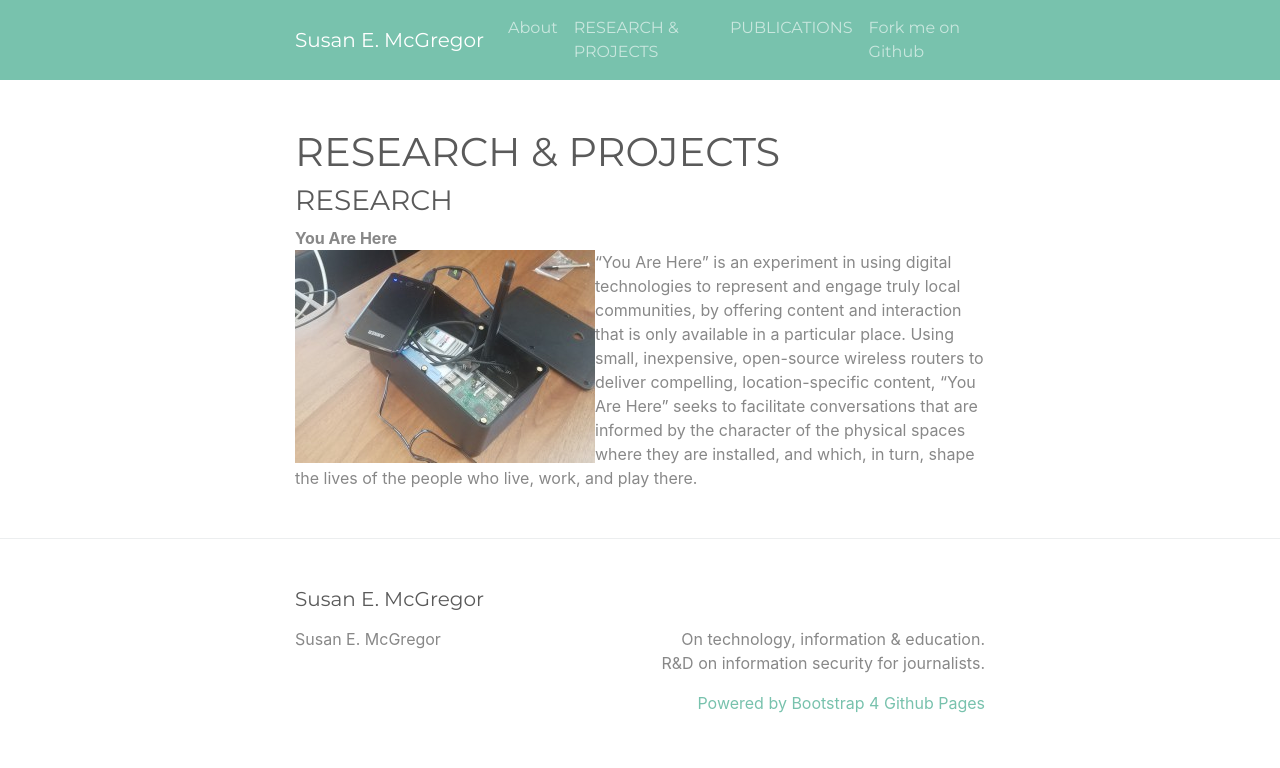
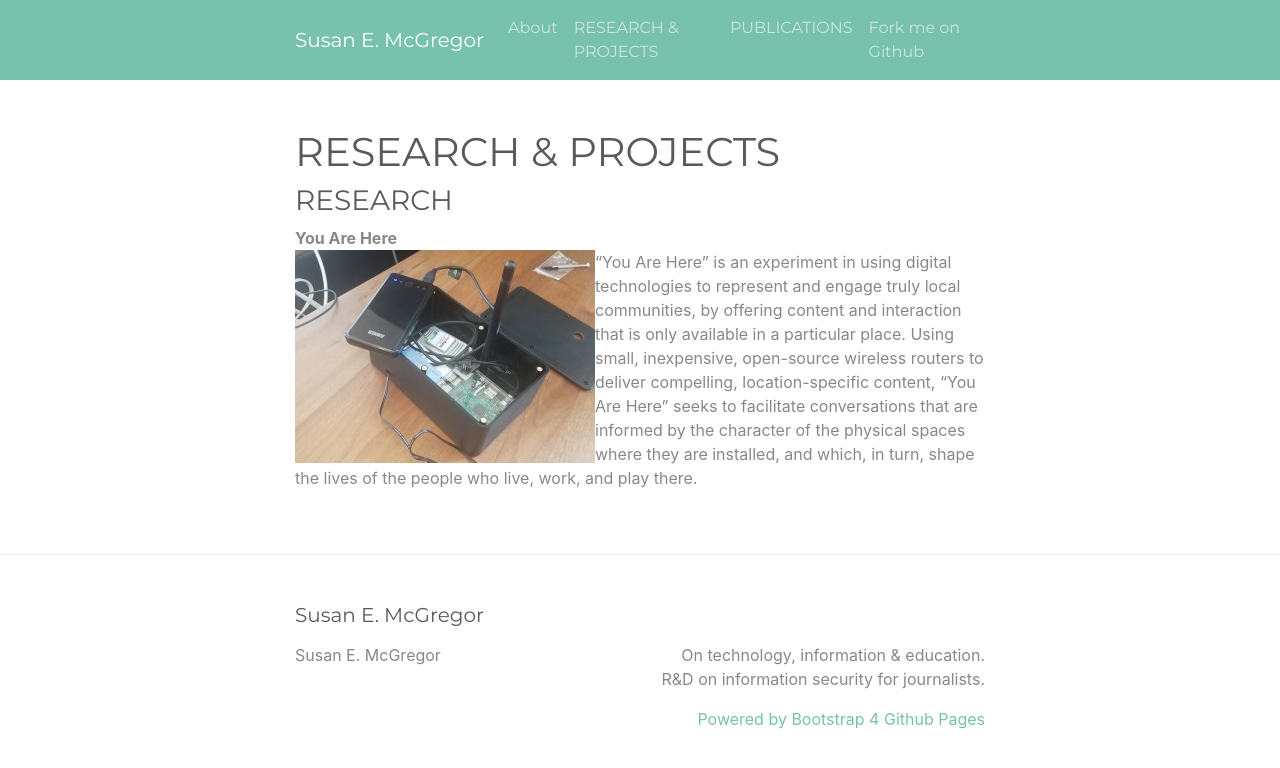
Before and after one commit to susanemcg/susanemcg.github.io, a Jekyll site: the page built from research.md, in a window 1280 px wide. Shown: the top 768 px of the page. Built offline with Jekyll 4.4.1, drawn with Linux system fonts in a browser that asks for light colours.

Commit message:
Update research.md

```diff
--- a/research.md
+++ b/research.md
@@ -6,4 +6,4 @@
 ### RESEARCH
 <div>
   <b>You Are Here</b><br/>
-  <img src="images/DeviceWeb-300x213.jpg" style="float:left;text-align:top;"/>“You Are Here” is an experiment in using digital technologies to represent and engage truly local communities, by offering content and interaction that is only available in a particular place. Using small, inexpensive, open-source wireless routers to deliver compelling, location-specific content, “You Are Here” seeks to facilitate conversations that are informed by the character of the physical spaces where they are installed, and which, in turn, shape the lives of the people who live, work, and play there.</div>
+  <img src="images/DeviceWeb-300x213.jpg" style="float:left;text-align:top;"/><p>“You Are Here” is an experiment in using digital technologies to represent and engage truly local communities, by offering content and interaction that is only available in a particular place. Using small, inexpensive, open-source wireless routers to deliver compelling, location-specific content, “You Are Here” seeks to facilitate conversations that are informed by the character of the physical spaces where they are installed, and which, in turn, shape the lives of the people who live, work, and play there.</p></div>
```
